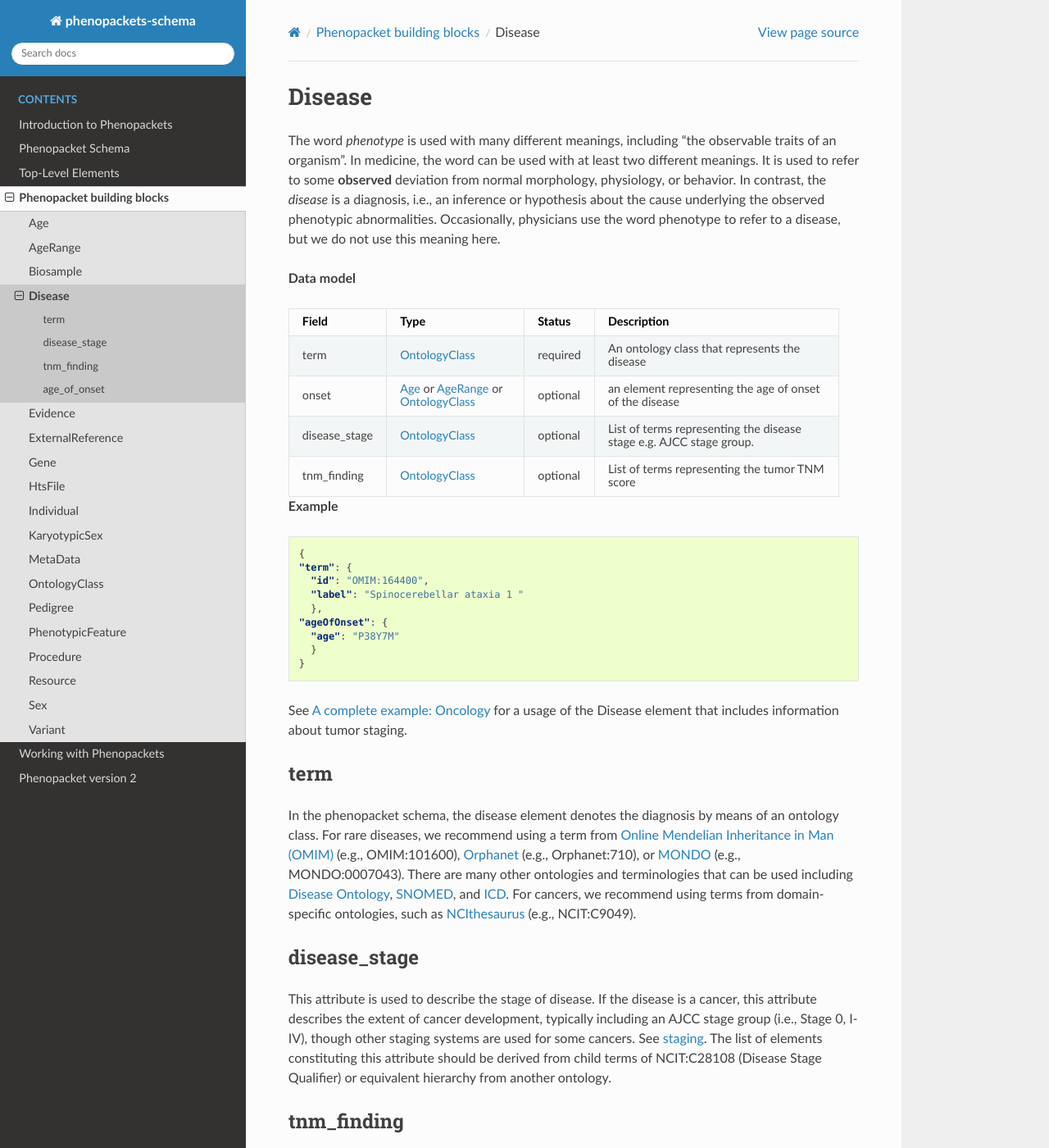
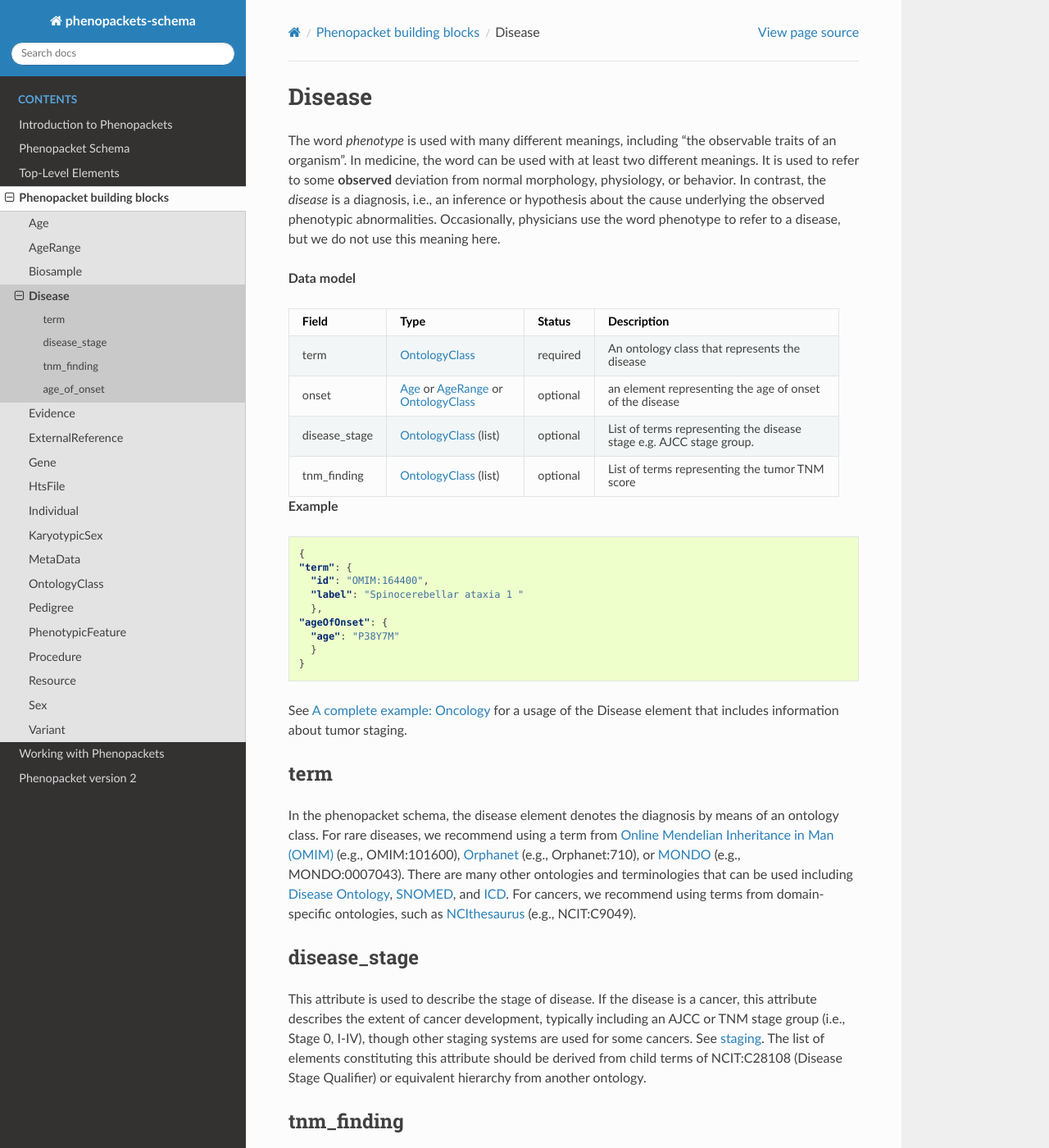
Before and after one commit to phenopackets/phenopacket-schema, a Sphinx documentation site: the page built from docs/disease.rst, in a window 1280 px wide and 1400 px high. Shown: the whole window at 82% size. Built offline with Sphinx 7.4.7 and the Read the Docs theme 2.0.0, drawn with Linux system fonts in a browser that asks for light colours.

Commit message:
Update disease.rst
Addition of (list) label to data model table, addition of TNM to disease_stage description

```diff
--- a/docs/disease.rst
+++ b/docs/disease.rst
@@ -20,8 +20,8 @@ physicians use the word phenotype to refer to a disease, but we do not use this
 
    term, :ref:`rstontologyclass`, required, An ontology class that represents the disease
    onset, :ref:`rstage` or :ref:`rstagerange` or :ref:`rstontologyclass`, optional, an element representing the age of onset of the disease
-   disease_stage, :ref:`rstontologyclass`, optional, List of terms representing the disease stage e.g. AJCC stage group.
-   tnm_finding, :ref:`rstontologyclass`, optional, List of terms representing the tumor TNM score
+   disease_stage, :ref:`rstontologyclass` (list), optional, List of terms representing the disease stage e.g. AJCC stage group.
+   tnm_finding, :ref:`rstontologyclass` (list), optional, List of terms representing the tumor TNM score
 
 
 
@@ -58,7 +58,7 @@ disease_stage
 ~~~~~~~~~~~
 
 This attribute is used to describe the stage of disease. If the disease is a cancer, this attribute describes
-the extent of cancer development, typically including an AJCC stage group (i.e., Stage 0, I-IV), though other staging
+the extent of cancer development, typically including an AJCC or TNM stage group (i.e., Stage 0, I-IV), though other staging
 systems are used for some cancers. See `staging <https://www.cancer.gov/about-cancer/diagnosis-staging/staging>`_.
 The list of elements constituting this attribute should be derived from child terms of NCIT:C28108 (Disease Stage
 Qualifier) or equivalent hierarchy from another ontology.
```
